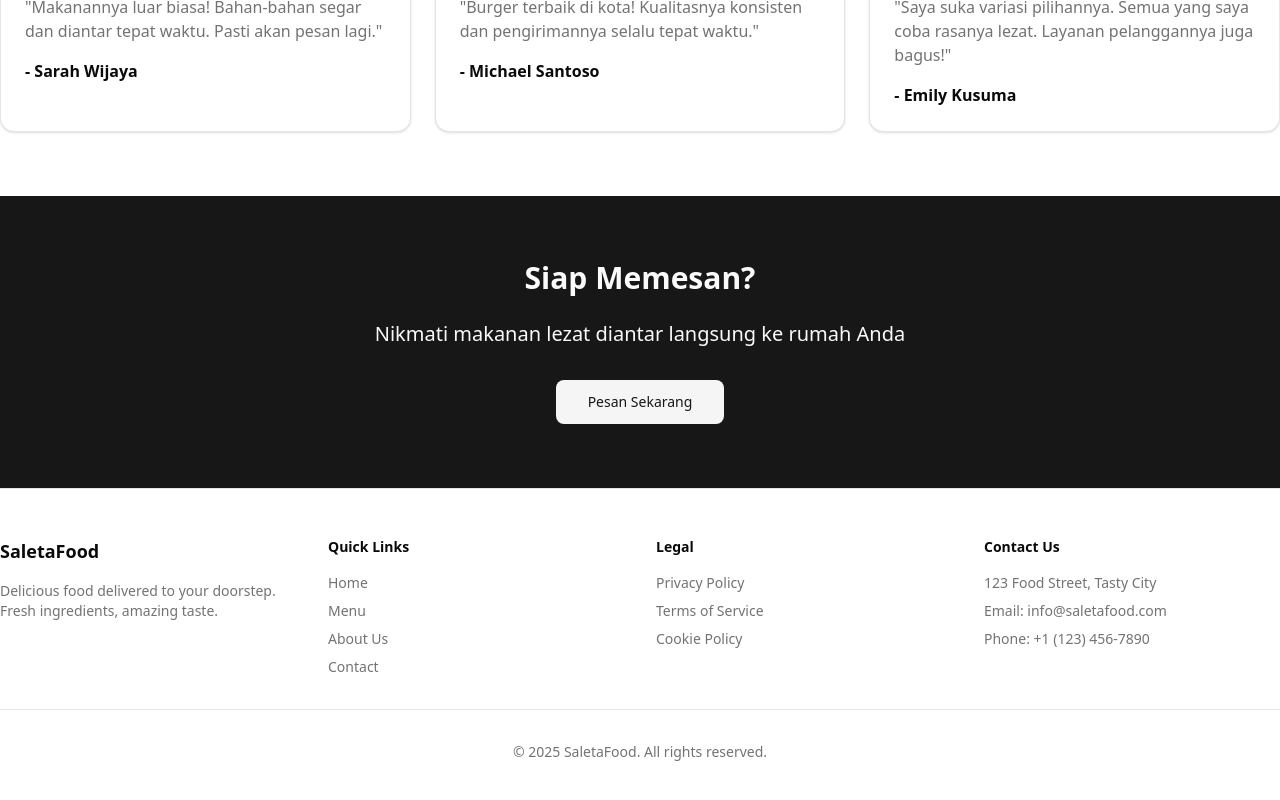
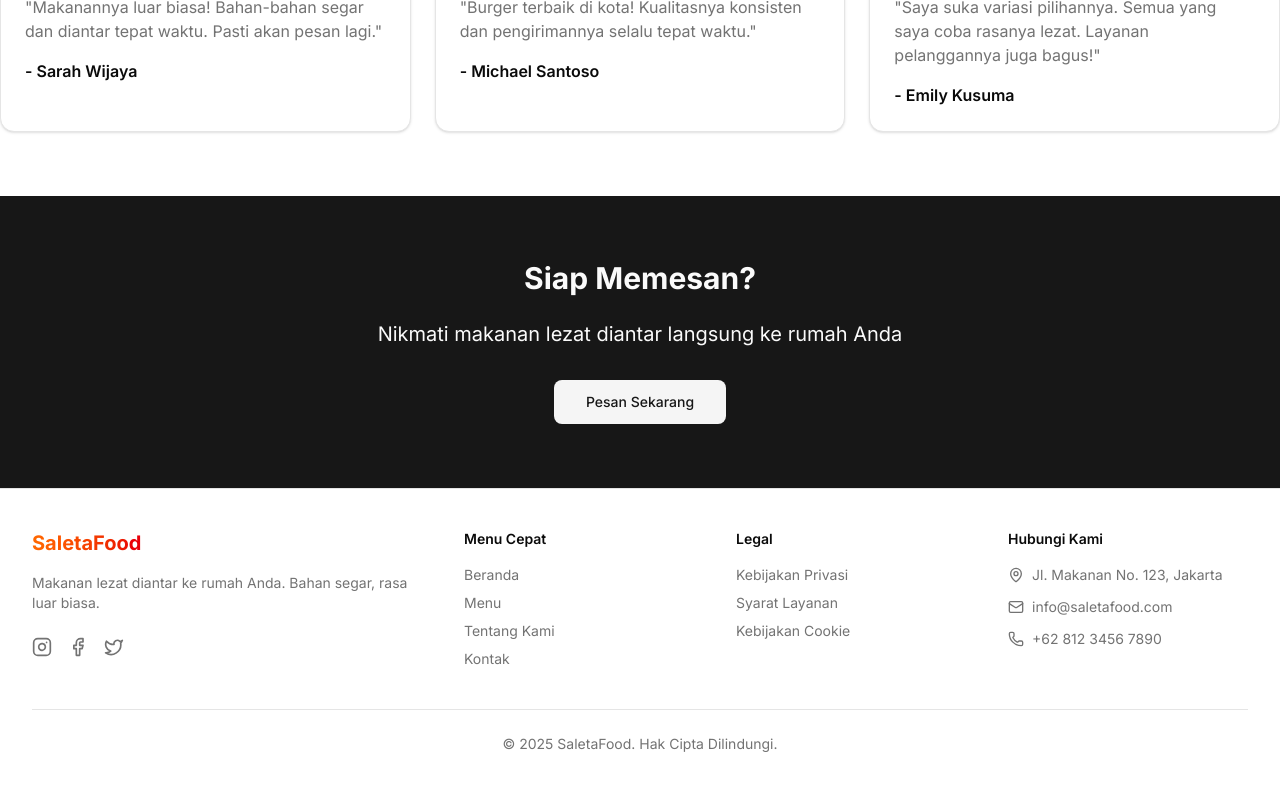
Before and after one commit to nunbisnis/saletafood, a Next.js app: page / in a window 1280 px wide. Shown: the part 1862-2662 px from the top of the page. Built offline with nearby package versions, Linux system fonts and the light colour scheme.

Commit message:
memperbaiki footer

```diff
--- a/src/app/globals.css
+++ b/src/app/globals.css
@@ -1,5 +1,10 @@
 @import "tailwindcss";
 @plugin "tailwindcss-animate";
+
+body {
+  font-size: 16px; /* Default font size */
+  font-family: var(--font-inter), Inter, system-ui, sans-serif;
+}
 
 @custom-variant dark (&:is(.dark *));
 
--- a/src/app/layout.tsx
+++ b/src/app/layout.tsx
@@ -1,17 +1,12 @@
 import type { Metadata } from "next";
-import { Geist, Geist_Mono } from "next/font/google";
+import { Inter } from "next/font/google";
 import "./globals.css";
 import { Navbar } from "@/components/layout/navbar";
 import { Footer } from "@/components/layout/footer";
 import { ClerkProvider } from "@clerk/nextjs";
 
-const geistSans = Geist({
-  variable: "--font-geist-sans",
-  subsets: ["latin"],
-});
-
-const geistMono = Geist_Mono({
-  variable: "--font-geist-mono",
+const inter = Inter({
+  variable: "--font-inter",
   subsets: ["latin"],
 });
 
@@ -29,11 +24,9 @@ export default function RootLayout({
   return (
     <ClerkProvider>
       <html lang="id">
-        <body
-          className={`${geistSans.variable} ${geistMono.variable} antialiased min-h-screen flex flex-col`}
-        >
+        <body className={`${inter.variable} antialiased`}>
           <Navbar />
-          <main className="flex-1">{children}</main>
+          <main>{children}</main>
           <Footer />
         </body>
       </html>
--- /dev/null
+++ b/src/app/not-found.tsx
@@ -0,0 +1,43 @@
+import Image from "next/image";
+import Link from "next/link";
+import { Button } from "@/components/ui/button";
+import { Card, CardContent, CardFooter, CardHeader, CardTitle } from "@/components/ui/card";
+import { Metadata } from "next";
+
+export const metadata: Metadata = {
+  title: "Halaman Tidak Ditemukan - SaletaFood",
+  description: "Halaman yang Anda cari tidak ditemukan di SaletaFood",
+};
+
+export default function NotFound() {
+  return (
+    <div className="container flex items-center justify-center min-h-[calc(100vh-200px)] py-12">
+      <Card className="w-full max-w-md p-6 text-center">
+        <CardHeader>
+          <div className="relative h-48 w-full mb-6">
+            <Image
+              src="https://cdn.pixabay.com/photo/2016/12/20/05/24/pizza-1919746_1280.jpg"
+              alt="Makanan Tidak Ditemukan"
+              fill
+              className="object-cover rounded-lg"
+            />
+            <div className="absolute inset-0 bg-black/40 rounded-lg flex items-center justify-center">
+              <h1 className="text-6xl font-bold text-white">404</h1>
+            </div>
+          </div>
+          <CardTitle className="text-2xl">Halaman Tidak Ditemukan</CardTitle>
+        </CardHeader>
+        <CardContent>
+          <p className="text-muted-foreground mb-6">
+            Maaf, halaman yang Anda cari tidak dapat ditemukan. Mungkin halaman telah dipindahkan atau dihapus.
+          </p>
+        </CardContent>
+        <CardFooter className="flex justify-center">
+          <Button size="lg" asChild>
+            <Link href="/">Kembali ke Beranda</Link>
+          </Button>
+        </CardFooter>
+      </Card>
+    </div>
+  );
+}
--- a/src/components/layout/footer.tsx
+++ b/src/components/layout/footer.tsx
@@ -1,78 +1,155 @@
 import Link from "next/link";
+import {
+  Instagram,
+  Facebook,
+  Twitter,
+  MapPin,
+  Mail,
+  Phone,
+} from "lucide-react";
 
 export function Footer() {
   return (
     <footer className="border-t bg-background">
-      <div className="container py-8 md:py-12">
-        <div className="grid grid-cols-1 md:grid-cols-4 gap-8">
-          <div className="space-y-4">
-            <h3 className="text-lg font-bold">SaletaFood</h3>
+      <div className="container mx-auto px-4 sm:px-6 lg:px-8 py-10">
+        {/* Main footer content */}
+        <div className="flex flex-col md:flex-row justify-between gap-10">
+          {/* Brand and description */}
+          <div className="md:w-1/3 space-y-4">
+            <Link href="/" className="inline-block">
+              <h3 className="text-xl font-bold bg-gradient-to-r from-orange-500 to-red-600 bg-clip-text text-transparent">
+                SaletaFood
+              </h3>
+            </Link>
             <p className="text-sm text-muted-foreground">
-              Delicious food delivered to your doorstep. Fresh ingredients, amazing taste.
+              Makanan lezat diantar ke rumah Anda. Bahan segar, rasa luar biasa.
             </p>
+
+            {/* Social media icons */}
+            <div className="flex space-x-4 pt-2">
+              <Link
+                href="https://instagram.com"
+                target="_blank"
+                aria-label="Instagram"
+                className="text-muted-foreground hover:text-orange-500 transition-colors"
+              >
+                <Instagram size={20} />
+              </Link>
+              <Link
+                href="https://facebook.com"
+                target="_blank"
+                aria-label="Facebook"
+                className="text-muted-foreground hover:text-orange-500 transition-colors"
+              >
+                <Facebook size={20} />
+              </Link>
+              <Link
+                href="https://twitter.com"
+                target="_blank"
+                aria-label="Twitter"
+                className="text-muted-foreground hover:text-orange-500 transition-colors"
+              >
+                <Twitter size={20} />
+              </Link>
             </div>
+          </div>
+
+          {/* Links section */}
+          <div className="grid grid-cols-2 md:grid-cols-3 gap-8 md:w-2/3">
+            {/* Quick links */}
             <div>
-            <h4 className="text-sm font-semibold mb-4">Quick Links</h4>
+              <h4 className="text-sm font-semibold mb-4">Menu Cepat</h4>
               <ul className="space-y-2 text-sm">
                 <li>
-                <Link href="/" className="text-muted-foreground hover:text-foreground transition-colors">
-                  Home
+                  <Link
+                    href="/"
+                    className="text-muted-foreground hover:text-orange-500 transition-colors"
+                  >
+                    Beranda
                   </Link>
                 </li>
                 <li>
-                <Link href="/menu" className="text-muted-foreground hover:text-foreground transition-colors">
+                  <Link
+                    href="/menu"
+                    className="text-muted-foreground hover:text-orange-500 transition-colors"
+                  >
                     Menu
                   </Link>
                 </li>
                 <li>
-                <Link href="/about" className="text-muted-foreground hover:text-foreground transition-colors">
-                  About Us
+                  <Link
+                    href="/about"
+                    className="text-muted-foreground hover:text-orange-500 transition-colors"
+                  >
+                    Tentang Kami
                   </Link>
                 </li>
                 <li>
-                <Link href="/contact" className="text-muted-foreground hover:text-foreground transition-colors">
-                  Contact
+                  <Link
+                    href="/contact"
+                    className="text-muted-foreground hover:text-orange-500 transition-colors"
+                  >
+                    Kontak
                   </Link>
                 </li>
               </ul>
             </div>
+
+            {/* Legal */}
             <div>
               <h4 className="text-sm font-semibold mb-4">Legal</h4>
               <ul className="space-y-2 text-sm">
                 <li>
-                <Link href="/privacy" className="text-muted-foreground hover:text-foreground transition-colors">
-                  Privacy Policy
+                  <Link
+                    href="/privacy"
+                    className="text-muted-foreground hover:text-orange-500 transition-colors"
+                  >
+                    Kebijakan Privasi
                   </Link>
                 </li>
                 <li>
-                <Link href="/terms" className="text-muted-foreground hover:text-foreground transition-colors">
-                  Terms of Service
+                  <Link
+                    href="/terms"
+                    className="text-muted-foreground hover:text-orange-500 transition-colors"
+                  >
+                    Syarat Layanan
                   </Link>
                 </li>
                 <li>
-                <Link href="/cookies" className="text-muted-foreground hover:text-foreground transition-colors">
-                  Cookie Policy
+                  <Link
+                    href="/cookies"
+                    className="text-muted-foreground hover:text-orange-500 transition-colors"
+                  >
+                    Kebijakan Cookie
                   </Link>
                 </li>
               </ul>
             </div>
+
+            {/* Contact */}
             <div>
-            <h4 className="text-sm font-semibold mb-4">Contact Us</h4>
-            <ul className="space-y-2 text-sm">
-              <li className="text-muted-foreground">
-                123 Food Street, Tasty City
+              <h4 className="text-sm font-semibold mb-4">Hubungi Kami</h4>
+              <ul className="space-y-3 text-sm">
+                <li className="flex items-center gap-2 text-muted-foreground">
+                  <MapPin size={16} />
+                  <span>Jl. Makanan No. 123, Jakarta</span>
                 </li>
-              <li className="text-muted-foreground">
-                Email: info@saletafood.com
+                <li className="flex items-center gap-2 text-muted-foreground">
+                  <Mail size={16} />
+                  <span>info@saletafood.com</span>
                 </li>
-              <li className="text-muted-foreground">
-                Phone: +1 (123) 456-7890
+                <li className="flex items-center gap-2 text-muted-foreground">
+                  <Phone size={16} />
+                  <span>+62 812 3456 7890</span>
                 </li>
               </ul>
             </div>
           </div>
-        <div className="mt-8 pt-8 border-t text-center text-sm text-muted-foreground">
-          <p>© {new Date().getFullYear()} SaletaFood. All rights reserved.</p>
+        </div>
+
+        {/* Copyright */}
+        <div className="mt-10 pt-6 border-t text-center text-sm text-muted-foreground">
+          <p>© {new Date().getFullYear()} SaletaFood. Hak Cipta Dilindungi.</p>
         </div>
       </div>
     </footer>
```
Lines whose indentation alone changed are shown as unchanged.
